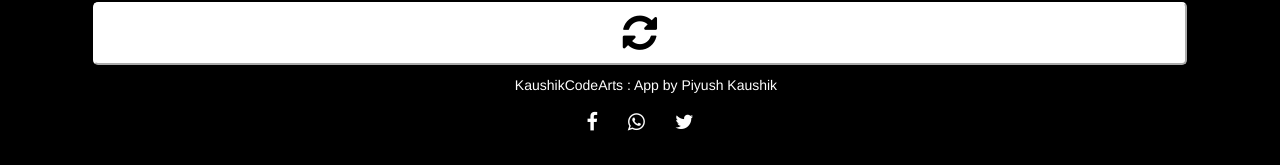
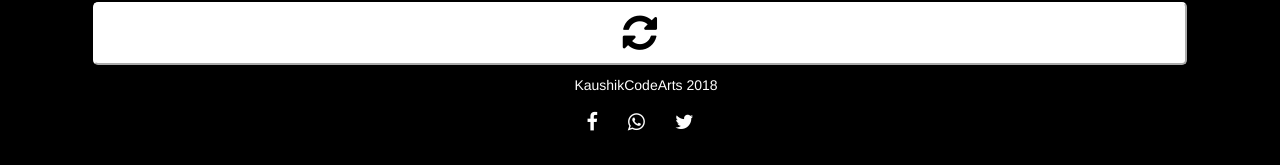
Before and after one commit to KaushikDev/BatCrash, a plain HTML site: page index.html in a window 1280 px wide. Shown: the part 541-706 px from the top of the page. Drawn offline with nearby package versions, Linux system fonts and the light colour scheme.

Commit message:
Update index.html

```diff
--- a/index.html
+++ b/index.html
@@ -58,7 +58,7 @@ canvas {
 </div>
 <div class="row text-center" style="margin-top:10px;">
 <div class="col-xs-12">
-<p style="color:white"><i class="fa fa-copyright" ></i>KaushikCodeArts : App by Piyush Kaushik</p>
+<p style="color:white"><i class="fa fa-copyright" ></i>KaushikCodeArts 2018</p>
 </div>
 </div>
   <div class="row text-center">
```
